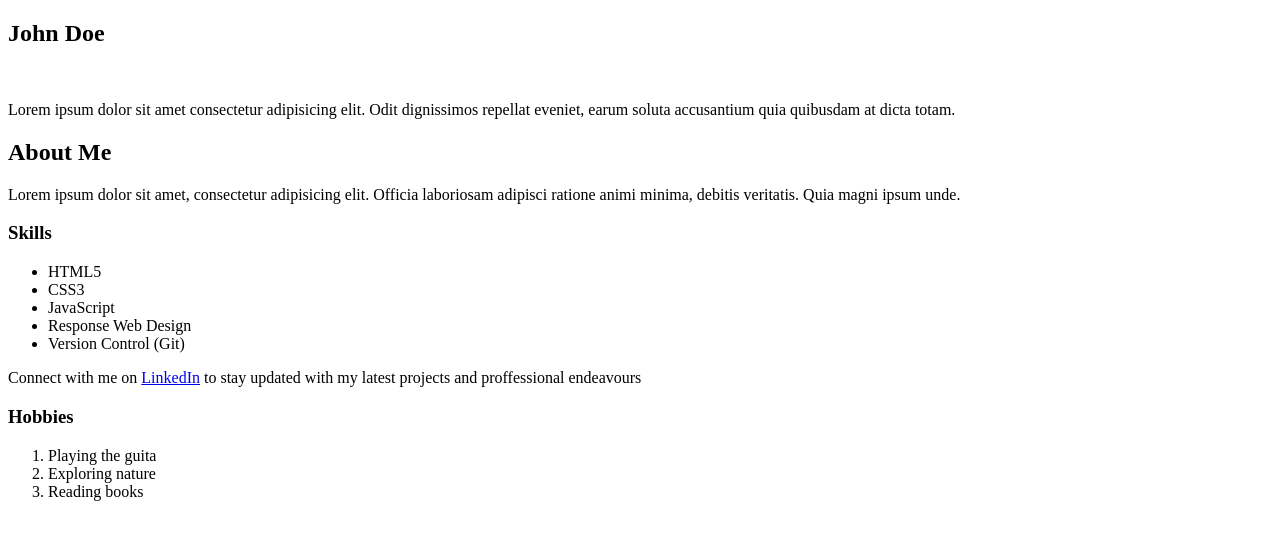
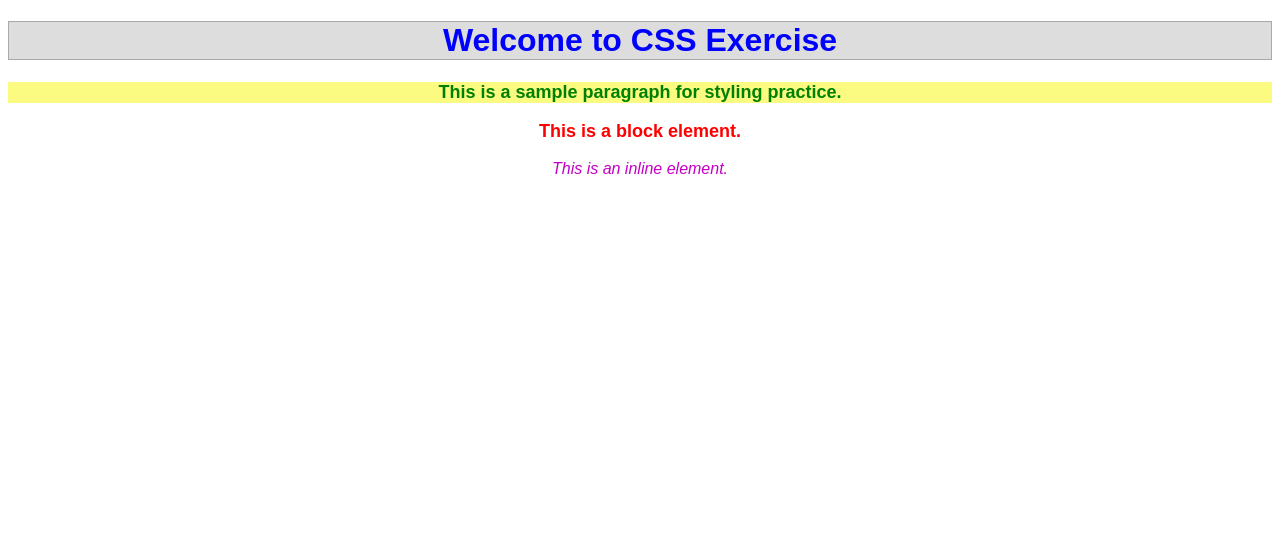
Before and after one commit to Hayteah/Hello-world, a plain HTML site: page index.html in a window 1280 px wide. Drawn offline with Linux system fonts and the light colour scheme.

Commit message:
CSS exercise

```diff
--- a/index.html
+++ b/index.html
@@ -1,50 +1,15 @@
 <!DOCTYPE html>
-<html lang="en">
+<html>
   <head>
-    <meta charset="UTF-8" />
-    <meta name="viewport" content="width=device-width, initial-scale=1.0" />
-    <title>Document</title>
+    <title>CSS Exercise</title>
+    <link rel="stylesheet" type="text/css" href="style.css" />
   </head>
   <body>
-    <section>
-      <h1>John Doe</h1>
-      <img src="user.png" alt="" / width="150px">
-
-      <p>
-        Lorem ipsum dolor sit amet consectetur adipisicing elit. Odit
-        dignissimos repellat eveniet, earum soluta accusantium quia quibusdam at
-        dicta totam.
-      </p>
-    </section>
-    <section>
-      <h2>About Me</h2>
-      <p>
-        Lorem ipsum dolor sit amet, consectetur adipisicing elit. Officia
-        laboriosam adipisci ratione animi minima, debitis veritatis. Quia magni
-        ipsum unde.
-      </p>
-    </section>
-    <section>
-      <h3>Skills</h3>
-      <ul>
-        <li>HTML5</li>
-        <li>CSS3</li>
-        <li>JavaScript</li>
-        <li>Response Web Design</li>
-        <li>Version Control (Git)</li>
-      </ul>
-      <p>
-        Connect with me on <a href="www.LinkdeIn.com">LinkedIn</a> to stay
-        updated with my latest projects and proffessional endeavours
-      </p>
-    </section>
-    <section>
-      <h3>Hobbies</h3>
-      <ol>
-        <li>Playing the guita</li>
-        <li>Exploring nature</li>
-        <li>Reading books</li>
-      </ol>
-    </section>
+    <h1 id="title">Welcome to CSS Exercise</h1>
+    <p class="paragraph">This is a sample paragraph for styling practice.</p>
+    <div>
+      <p>This is a block element.</p>
+      <span>This is an inline element.</span>
+    </div>
   </body>
 </html>
--- /dev/null
+++ b/style.css
@@ -0,0 +1,26 @@
+#title {
+  color: blue;
+  background-color: rgb(221, 221, 221);
+  border: 1px solid darkgray;
+}
+
+.paragraph {
+  color: green;
+  background-color: rgba(248, 248, 7, 0.5);
+}
+
+p {
+  color: red;
+  font-size: 18px;
+  font-weight: bold;
+}
+
+body {
+  text-align: center;
+  font-family: Arial, Helvetica, sans-serif;
+}
+
+span {
+  color: rgb(196, 0, 196);
+  font-style: italic;
+}
```
